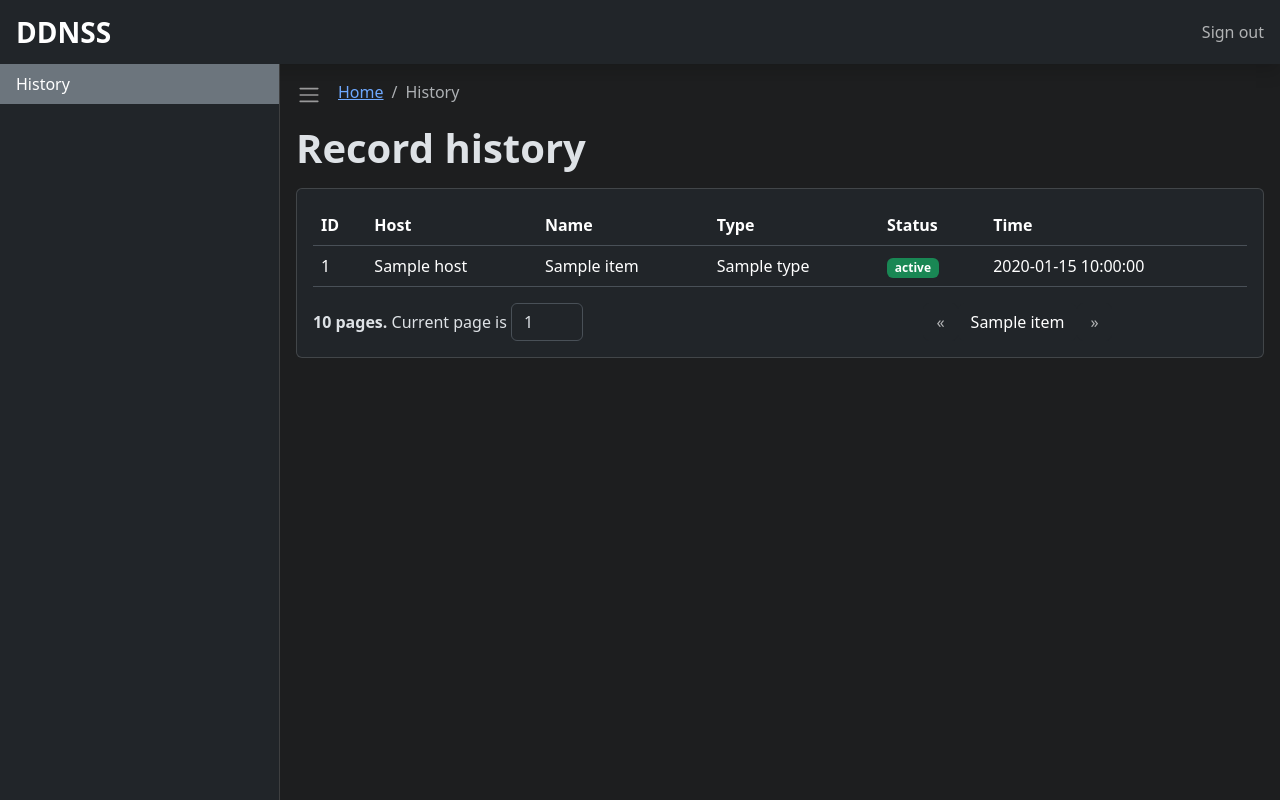
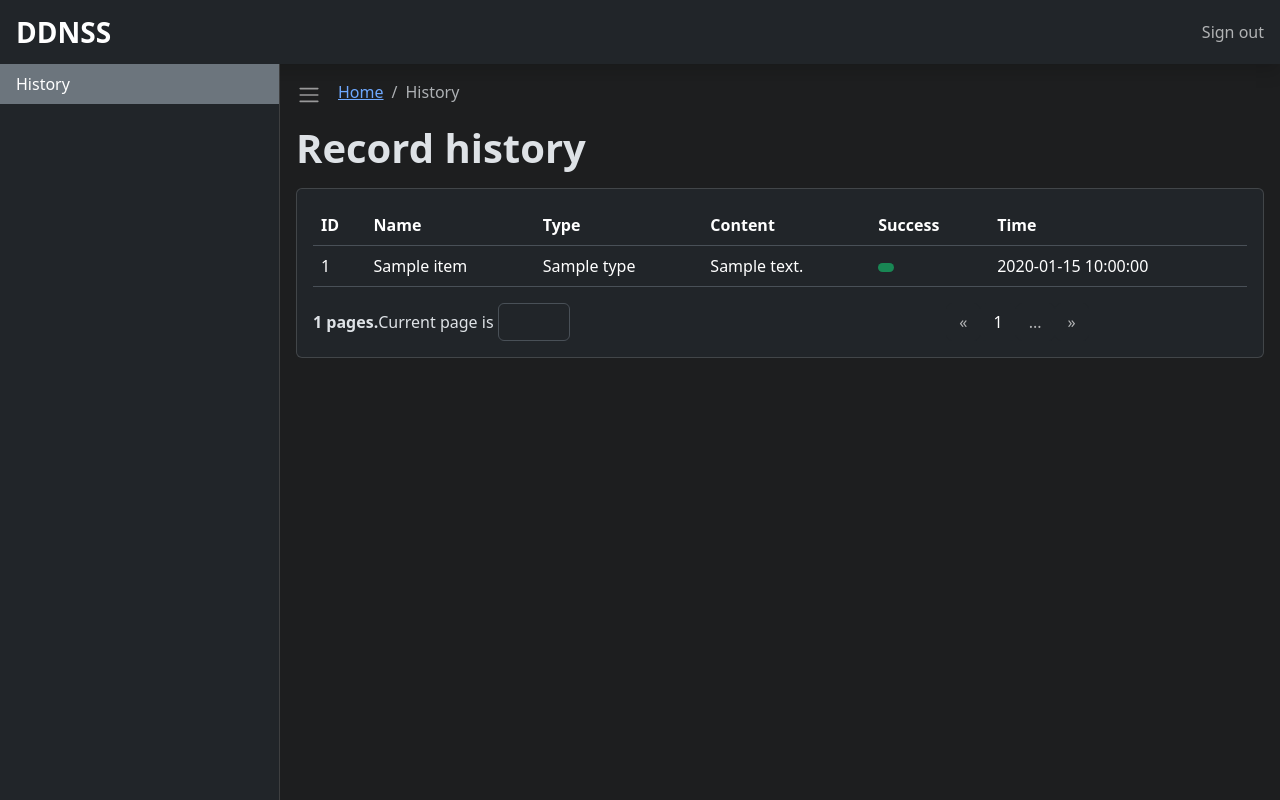
Before and after one commit to zexvar/ddnss, a Flask app: template app/templates/history.jinja in a window 1280 px wide. Run offline with Flask 3, Linux system fonts and the light colour scheme; the template is opened without the code that fills it: most values are stand-ins (such as "Sample title", 1, 10 or a date in 2020); some libraries are stand-ins or nearby versions.

Commit message:
refactor: history page

```diff
--- a/app/templates/history.jinja
+++ b/app/templates/history.jinja
@@ -11,23 +11,23 @@
 <thead>
   <tr>
     <th>ID</th>
-    <th>Host</th>
     <th>Name</th>
     <th>Type</th>
-    <th>Status</th>
+    <th>Content</th>
+    <th>Success</th>
     <th>Time</th>
   </tr>
 </thead>
 <tbody>
-  {% for item in object_list %}
+  {% for item in items %}
   <tr>
     <td>{{ item.id }}</td>
-    <td>{{ item.host }}</td>
     <td>{{ item.name }}</td>
     <td>{{ item.type }}</td>
+    <td>{{ item.content }}</td>
     <td>
-      <span class="badge {% if item.status == False %} bg-danger {% else %} bg-success {% endif %}">
-        {{ item.status }}
+      <span class="badge {% if item.success == False %} bg-danger {% else %} bg-success {% endif %}">
+        {{ item.success }}
       </span>
     </td>
     <td>{{ item.create_time.strftime("%Y-%m-%d %H:%M:%S") }}</td>
--- a/app/templates/layouts/table.jinja
+++ b/app/templates/layouts/table.jinja
@@ -1,8 +1,6 @@
 {% extends "layouts/main.jinja" %}
-
 <!-- main block -->
 {% block main %}
-
 <script type="text/javascript">
   function viewPage(element) {
     var params = new URLSearchParams(location.search);
@@ -24,45 +22,66 @@
     }
   }
 </script>
-
-
-<h1 class="my-3 fw-bold">{% block table_title %} {% endblock %}</h1>
-
+<h1 class="my-3 fw-bold">{% block table_title %}{% endblock table_title%}</h1>
 <div class="card p-3">
   <div class="table-responsive">
     <table class="table table-hover">
-      {% block table_content %} {% endblock %}
+      {% block table_content %}{% endblock table_content%}
     </table>
   </div>
+  <div class="row g-3">
+    <hr class="d-md-none m-2" style="border: 0px solid" />
+    <div class="col">
+      <label class="text-nowrap">
+        <span class="fw-bold">{{ pagination.count }} pages.</span>Current page is
+      </label>
+      <input
+        type="number"
+        class="form-control d-inline"
+        style="width: 72px"
+        min="1"
+        max="{{ pagination.max }}"
+        pattern="\d*"
+        value="{{ pagination.curr }}"
+        data-page="{{ pagination.curr }}"
+        onblur="goToPage(this)"
+      />
+    </div>
+    <div class="col align-items-center mt-3">
+      <div class="pagination justify-content-center">
+        <a
+          class="btn btn-dark {% if not pagination.prev %}disabled{% endif %}"
+          onclick="viewPage(this)"
+          data-page="{{ pagination.prev or '#' }}"
+          >&laquo;</a
+        >
 
-  <div class="row g-3">
-    <hr class="d-md-none m-2" style="border: 0px solid;" />
-    <div class="col">
-      <label class="text-nowrap"><span class="fw-bold">{{ pagination.max }} pages. </span>Current page is</label>
-      <input type="number" class="form-control d-inline" style="width:72px;" min="1" max="{{ pagination.max }}"
-        pattern="\d*" value="{{pagination.page}}" data-page="{{pagination.page}}" onblur="goToPage(this)">
-    </div>
+        {% set delta = 2 %} {% set start = pagination.curr - delta if pagination.curr - delta > 1 else 1 %} {% set end =
+        pagination.curr + delta if pagination.curr + delta < pagination.count else pagination.count %} {% if start> 1 %}
+        <a class="btn btn-dark" onclick="viewPage(this)" data-page="1">1</a>
+        {% if start > 2 %}
+        <span class="btn btn-dark disabled">...</span>
+        {% endif %} {% endif %} {% for item in range(start, end + 1) %}
+        <a
+          class="btn {% if item == pagination.curr %} btn-primary {% else %} btn-dark {% endif %}"
+          onclick="viewPage(this)"
+          data-page="{{ item }}"
+          >{{ item }}</a
+        >
+        {% endfor %} {% if end < pagination.count %} {% if end < pagination.count - 1 %}
+        <span class="btn btn-dark disabled"> ...</span>
+        {% endif %}
+        <a class="btn btn-dark" onclick="viewPage(this)" data-page="{{ pagination.count }}">{{ pagination.count }}</a>
+        {% endif %}
 
-    <div class="col">
-      <div class="pagination justify-content-center">
-        <a class="btn btn-dark {% if not pagination.prev %} disabled {% endif %}" onclick="viewPage(this)"
-          data-page="{{pagination.prev}}">
-          &laquo;
-        </a>
-        {% for item in pagination.range %}
-        <a class="btn {% if item == pagination.page %} btn-primary {% else %} btn-dark {% endif %}"
-          onclick="viewPage(this)" data-page="{{item}}">
-          {{ item }}
-        </a>
-        {% endfor %}
-        <a class="btn btn-dark {% if not pagination.next %} disabled {% endif %}" onclick="viewPage(this)"
-          data-page="{{pagination.next}}">
-          &raquo;
-        </a>
+        <a
+          class="btn btn-dark {% if not pagination.next %}disabled{% endif %}"
+          onclick="viewPage(this)"
+          data-page="{{ pagination.next or '#' }}"
+          >&raquo;</a
+        >
       </div>
     </div>
   </div>
-
 </div>
-
 {% endblock %}
--- a/app/utils/peewee.py
+++ b/app/utils/peewee.py
@@ -1,7 +1,9 @@
+import math
+from dataclasses import dataclass
+
 from flask import Flask
-from peewee import Database, Model, Proxy
+from peewee import Database, Model, Proxy, SelectQuery
 from playhouse.db_url import connect
-from playhouse.flask_utils import PaginatedQuery as PeeweePaginatedQuery
 
 
 def subclasses(clazz):
@@ -28,9 +30,14 @@
     def init_app(self, app: Flask):
         self.app = app
         if not self._db:
-            self._db_url = self._db_url or app.config.get("DATABASE") or app.config["DATABASE_URL"]
+            self._db_url = (
+                self._db_url or app.config.get("DATABASE") or app.config["DATABASE_URL"]
+            )
             if not self._db_url:
-                raise ValueError("Missing required configuration data for " "database: DATABASE or DATABASE_URL.")
+                raise ValueError(
+                    "Missing required configuration data for "
+                    "database: DATABASE or DATABASE_URL."
+                )
             self._db = connect(self._db_url)
 
         if isinstance(self._db, Database):
@@ -63,16 +70,43 @@
         self.database.create_tables(models)
 
 
-class PaginatedQuery(PeeweePaginatedQuery):
-    def __init__(self, query_or_model, page, page_size, page_show=5):
-        super().__init__(query_or_model, page=page, paginate_by=page_size)
+@dataclass
+class Pagination:
+    prev: int = None
+    curr: int = None
+    next: int = None
+    count: int = None
 
-        page_max = self.get_page_count()
-        if page > page_max:
-            super().__init__(query_or_model, page=page_max, paginate_by=page_size)
 
-        self.max = page_max
-        self.size = page_size
-        self.prev = page - 1 if page - 1 >= 1 else None
-        self.next = page + 1 if page + 1 <= page_max else None
-        self.range = self.get_page_range(page, page_max, show=page_show)
+class OffsetPagination:
+    query: SelectQuery
+    limit: int
+    pagination: Pagination = None
+
+    def __init__(
+        self,
+        query: SelectQuery,
+        page: int = 1,
+        limit: int = 10,
+    ):
+        self.query = query
+        self.limit = limit
+
+        page = max(1, page)
+        count = math.ceil(query.count() / limit)
+
+        self.pagination = Pagination(
+            curr=page,
+            count=count,
+            prev=page - 1 if page - 1 >= 1 else None,
+            next=page + 1 if page + 1 <= count else None,
+        )
+
+    @property
+    def items(self):
+        return self.get_object_list() or []
+
+    def get_object_list(self):
+        if self.pagination.curr > self.pagination.count:
+            return None
+        return self.query.paginate(self.pagination.curr, self.limit)
```
Also changed, not shown: app/blueprints/history.py (+21 -10 lines).
